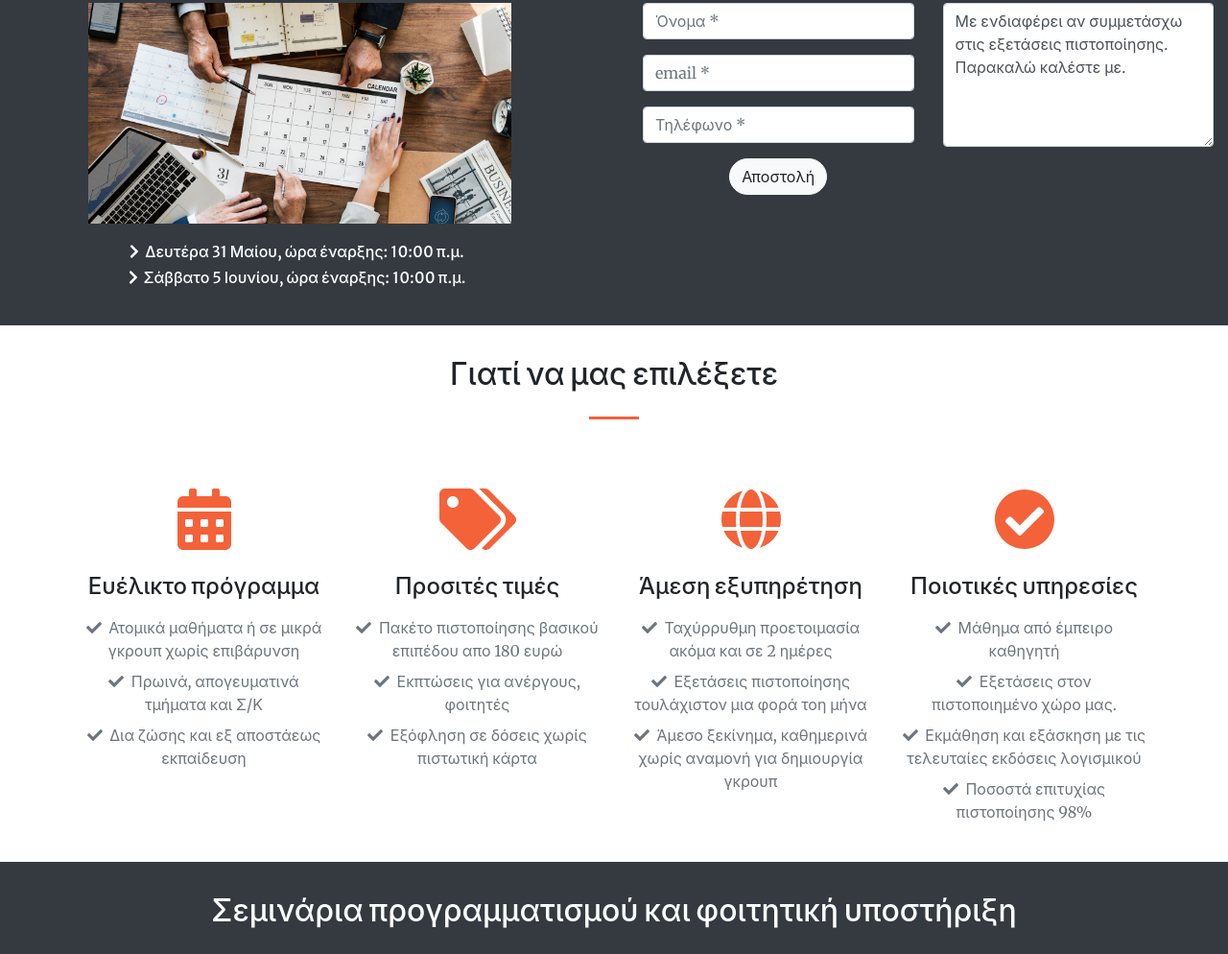
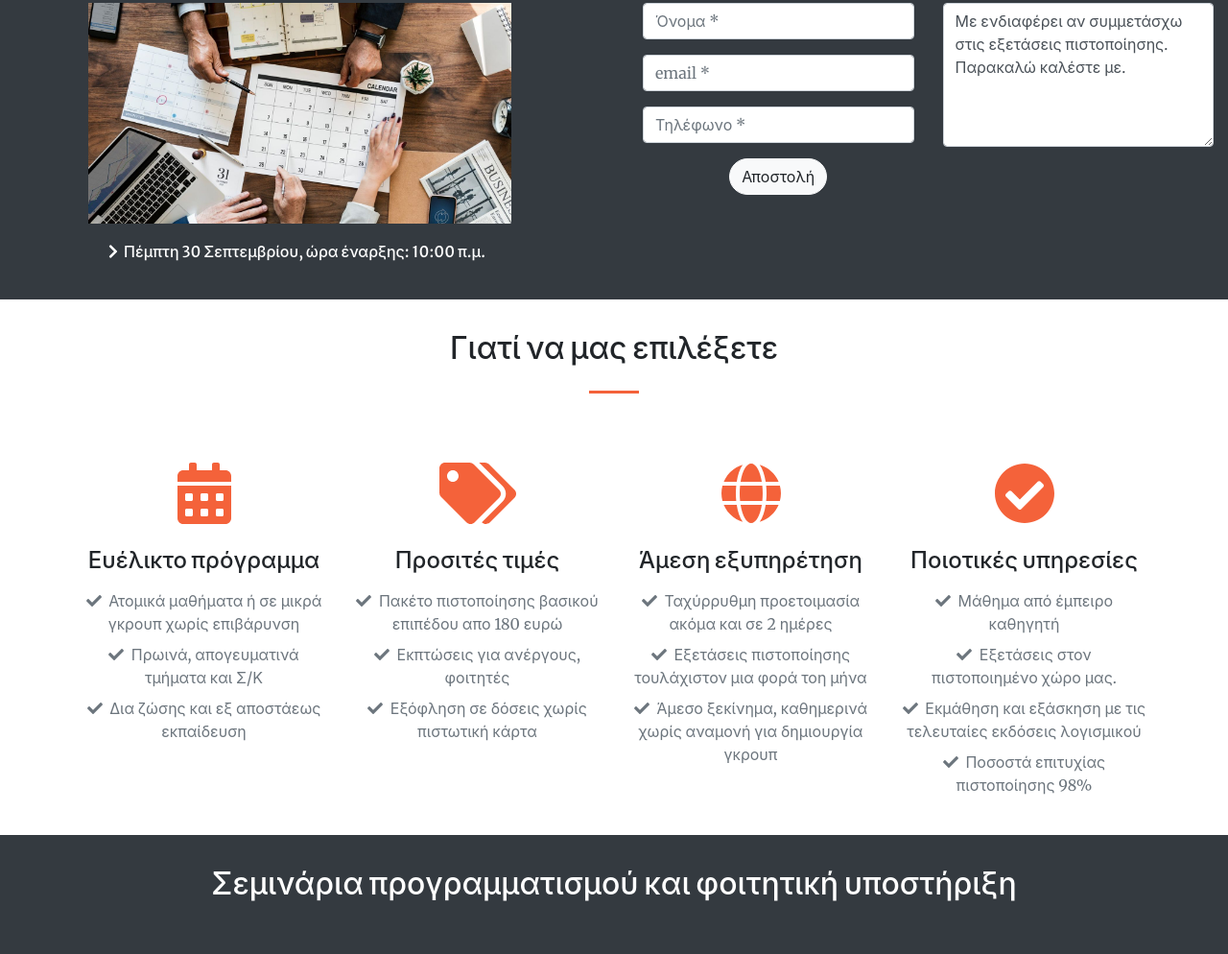
Before and after one commit to kentro-pliroforikis/kentro-pliroforikis.github.io, a plain HTML site: page index.html in a window 1280 px wide. Shown: the part 3676-4670 px from the top of the page at 96% size. Drawn offline with nearby package versions, Linux system fonts and the light colour scheme.

Commit message:
Update index.html

```diff
--- a/index.html
+++ b/index.html
@@ -161,8 +161,7 @@
 					<img src="assets/img/portfolio/fullsize/calendar-in-docs-sheets-header.jpg" style="height:250px;width:auto;padding-bottom: 20px;">
 				</div>
                 <div class="container text-center">
-                    <h6><i class="fas fa-chevron-right"></i>&nbsp; Δευτέρα 31 Μαίου, ώρα έναρξης: 10:00 π.μ. &nbsp;</h6>
-                    <h6><i class="fas fa-chevron-right"></i>&nbsp; Σάββατο 5 Ιουνίου, ώρα έναρξης: 10:00 π.μ. &nbsp;<span class="badge badge-danger" style="display:none;">Ακυρώθηκε</span></h6>
+                    <h6><i class="fas fa-chevron-right"></i>&nbsp; Πέμπτη 30 Σεπτεμβρίου, ώρα έναρξης: 10:00 π.μ. &nbsp;</h6>
                 </div>
 			</div>
 			<div class="col-lg-6">
```
